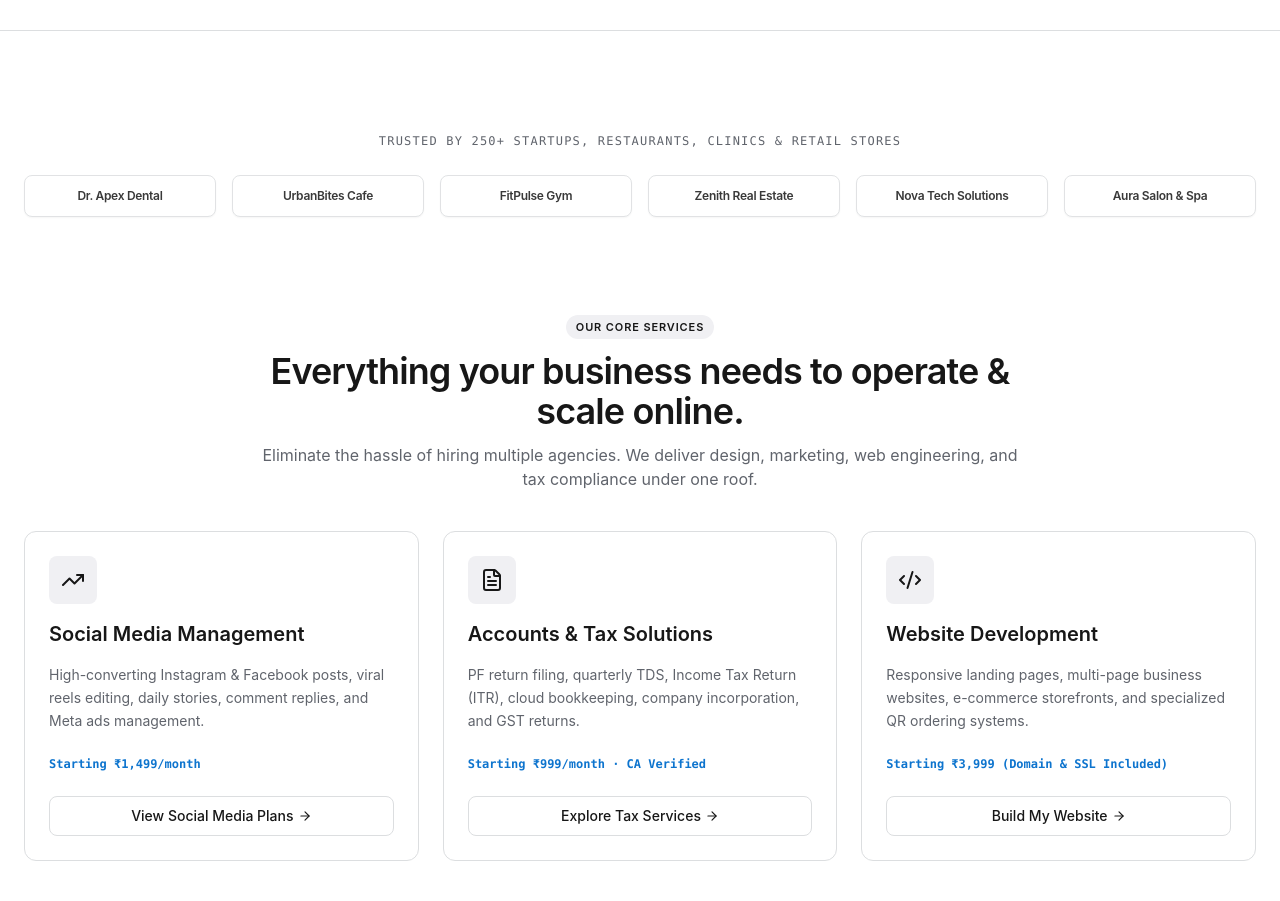
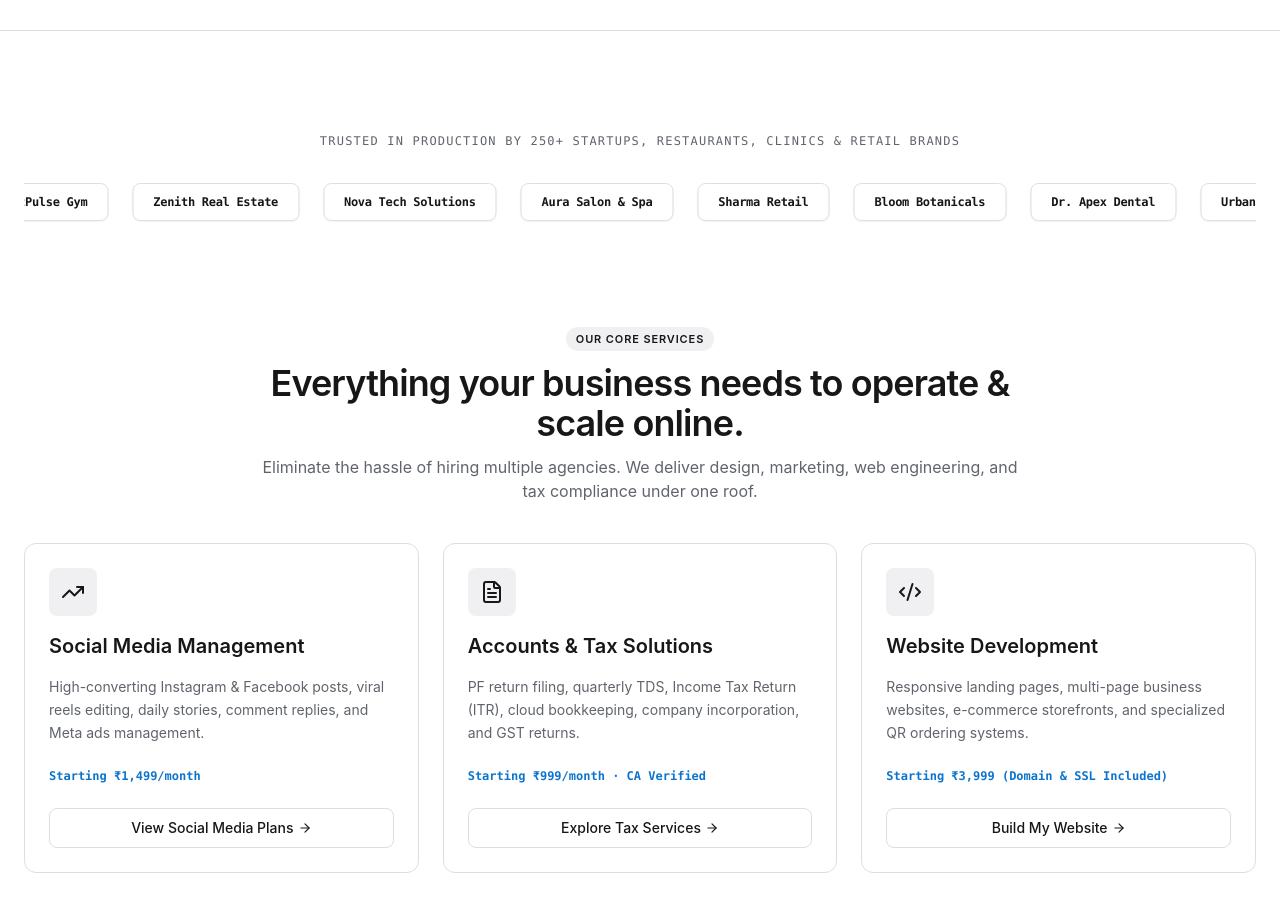
Before and after one commit to Xenonesis/Bizbuddy, a Next.js app: page / in a window 1280 px wide. Shown: the part 1200-2101 px from the top of the page. Built offline with nearby package versions, Linux system fonts and the light colour scheme; no server answers.

Commit message:
Enhance Expo design language & smooth client logo marquee

```diff
--- a/app/globals.css
+++ b/app/globals.css
@@ -32,6 +32,22 @@
   code, pre, .font-mono {
     font-family: var(--font-jetbrains-mono), monospace;
   }
+}
+
+/* Smooth Logo Marquee */
+@keyframes logoMarquee {
+  0% { transform: translateX(0%); }
+  100% { transform: translateX(-50%); }
+}
+
+.animate-marquee {
+  display: flex;
+  width: max-content;
+  animation: logoMarquee 25s linear infinite;
+}
+
+.animate-marquee:hover {
+  animation-play-state: paused;
 }
 
 /* Background Atmosphere */
--- a/app/page.tsx
+++ b/app/page.tsx
@@ -55,29 +55,41 @@ export default function Home({ onOpenConsultation, onOpenLeadModal }: PageProps)
         onOpenLeadModal={triggerLead}
       />
 
-      {/* 2. TRUST LOGO WALL */}
-      <section className="max-w-[1280px] mx-auto px-4 sm:px-6">
+      {/* 2. TRUST LOGO WALL (Expo-Style Marquee) */}
+      <section className="max-w-[1280px] mx-auto px-4 sm:px-6 overflow-hidden">
         <div className="text-center mb-6">
           <span className="text-xs font-mono uppercase tracking-widest text-[#60646c]">
-            TRUSTED BY 250+ STARTUPS, RESTAURANTS, CLINICS & RETAIL STORES
+            TRUSTED IN PRODUCTION BY 250+ STARTUPS, RESTAURANTS, CLINICS & RETAIL BRANDS
           </span>
         </div>
-        <div className="grid grid-cols-2 sm:grid-cols-3 md:grid-cols-6 gap-4 items-center justify-center opacity-85">
+        <div className="relative w-full overflow-hidden mask-x py-2">
+          <div className="animate-marquee flex items-center gap-6">
             {[
               "Dr. Apex Dental",
               "UrbanBites Cafe",
               "FitPulse Gym",
               "Zenith Real Estate",
               "Nova Tech Solutions",
-            "Aura Salon & Spa"
-          ].map((brand) => (
+              "Aura Salon & Spa",
+              "Sharma Retail",
+              "Bloom Botanicals",
+              "Dr. Apex Dental",
+              "UrbanBites Cafe",
+              "FitPulse Gym",
+              "Zenith Real Estate",
+              "Nova Tech Solutions",
+              "Aura Salon & Spa",
+              "Sharma Retail",
+              "Bloom Botanicals"
+            ].map((brand, i) => (
               <div
-              key={brand}
-              className="ecosystem-tile flex items-center justify-center p-3 rounded-lg border border-[#dcdee0] bg-white text-[#171717] font-semibold text-xs tracking-tight shadow-xs hover:border-[#171717] transition-all"
+                key={`${brand}-${i}`}
+                className="ecosystem-tile flex items-center justify-center px-5 py-2.5 rounded-lg border border-[#dcdee0] bg-white text-[#171717] font-semibold text-xs tracking-tight shadow-xs hover:border-[#171717] transition-all shrink-0 font-mono"
               >
                 {brand}
               </div>
             ))}
+          </div>
         </div>
       </section>
 
```
Lines whose indentation alone changed are shown as unchanged.
